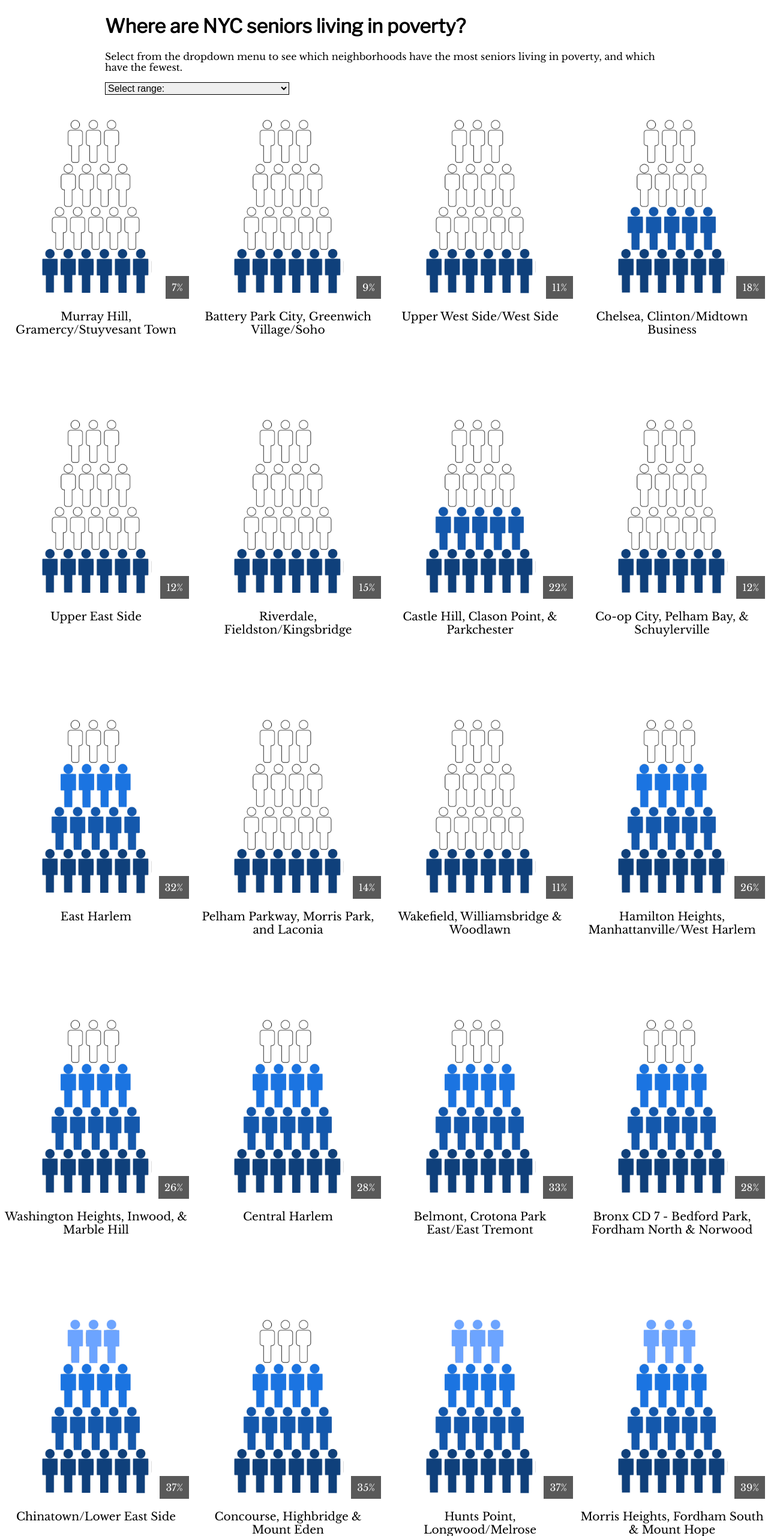
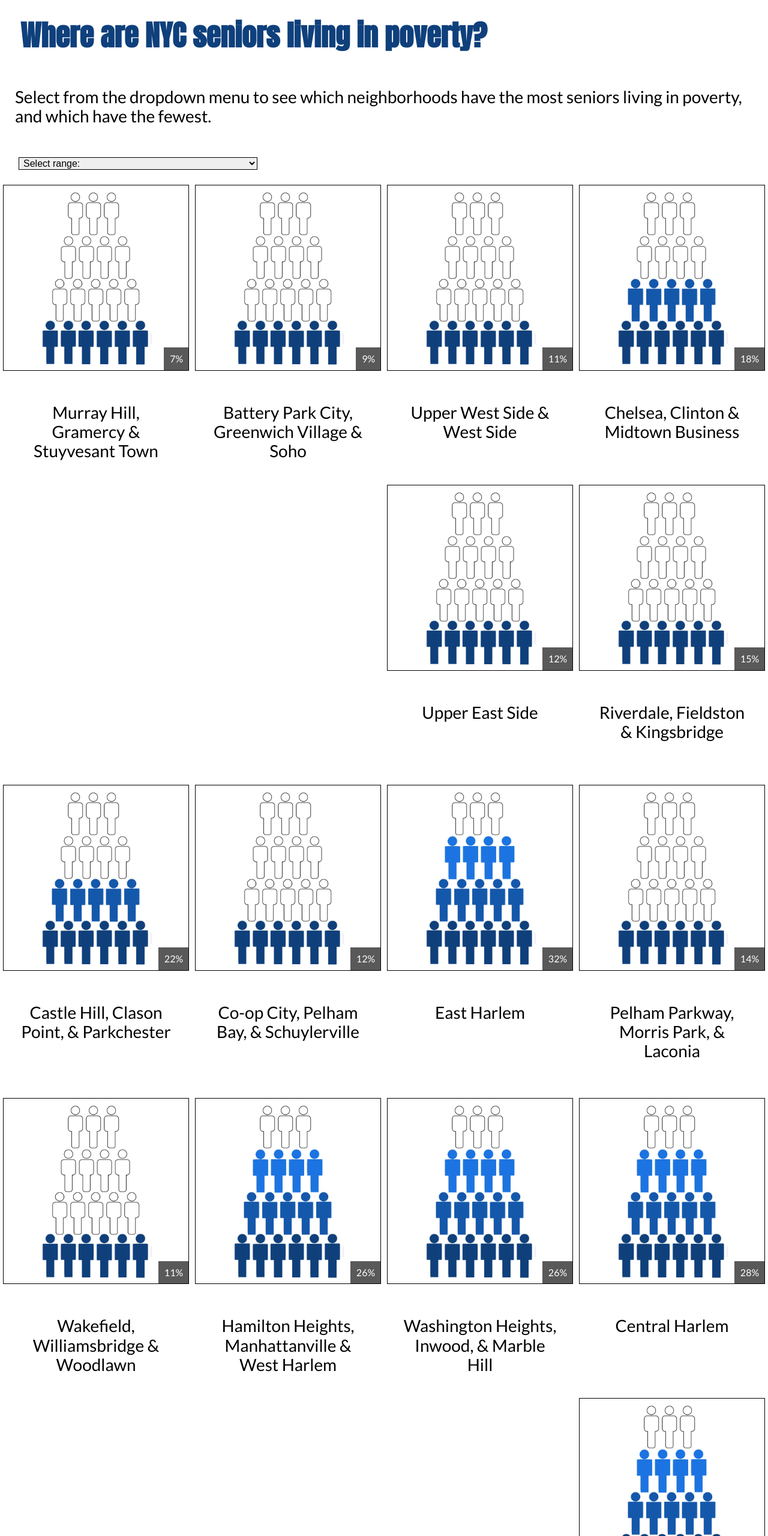
Before and after one commit to SharifPaget/top_filter, a plain HTML site: page index.html in a window 1280 px wide. Shown: the part 20-2580 px from the top of the page at 60% size. Drawn offline with nearby package versions, Linux system fonts and the light colour scheme.

Commit message:
finished styling

```diff
--- a/index.html
+++ b/index.html
@@ -16,7 +16,7 @@
     <link href="style.css" rel="stylesheet" />
 
     <link href="https://fonts.googleapis.com/css?family=Libre+Baskerville|Libre+Franklin" rel="stylesheet">
-
+    <link href="https://fonts.googleapis.com/css?family=Anton|Lato" rel="stylesheet">
 
 
     <!-- HTML5 Shim and Respond.js IE8 support of HTML5 elements and media queries -->
@@ -32,7 +32,8 @@
     <div class="container">
       <h1>Where are NYC seniors living in poverty?</h1>
       <p>Select from the dropdown menu to see which neighborhoods have the most seniors living in poverty, and which have the fewest.</p>
-      <div>
+      <div class="box">
+
         <select class="filter">
                     <option value="item">Select range:</option>
                     <option value="p15">5–15 percent</option>
@@ -47,7 +48,7 @@
         <img src="img/15.png" />
         <div class="percent">7%</div>
       </div>
-      <h3>Murray Hill, Gramercy/Stuyvesant Town</h3>
+      <h3>Murray Hill, Gramercy & Stuyvesant Town</h3>
     </div>
 
     <div class="item active p15">
@@ -55,7 +56,7 @@
         <img src="img/15.png" />
         <div class="percent">9%</div>
       </div>
-      <h3>Battery Park City, Greenwich Village/Soho</h3>
+      <h3>Battery Park City, Greenwich Village & Soho</h3>
     </div>
 
     <div class="item active p15">
@@ -63,7 +64,7 @@
         <img src="img/15.png" />
         <div class="percent">11%</div>
       </div>
-      <h3>Upper West Side/West Side</h3>
+      <h3>Upper West Side & West Side</h3>
     </div>
 
     <div class="item active p25">
@@ -71,7 +72,7 @@
         <img src="img/25.png" />
         <div class="percent">18%</div>
       </div>
-      <h3>Chelsea, Clinton/Midtown Business</h3>
+      <h3>Chelsea, Clinton & Midtown Business</h3>
     </div>
 
     <div class="item active p15">
@@ -87,7 +88,7 @@
         <img src="img/15.png" />
         <div class="percent">15%</div>
       </div>
-      <h3>Riverdale, Fieldston/Kingsbridge</h3>
+      <h3>Riverdale, Fieldston & Kingsbridge</h3>
     </div>
 
     <div class="item active p25">
@@ -120,7 +121,7 @@
         <img src="img/15.png" />
         <div class="percent">14%</div>
       </div>
-      <h3>Pelham Parkway, Morris Park, and Laconia</h3>
+      <h3>Pelham Parkway, Morris Park, & Laconia</h3>
     </div>
 
     <div class="item active p15">
@@ -137,7 +138,7 @@
         <img src="img/35.png" />
         <div class="percent">26%</div>
       </div>
-      <h3>Hamilton Heights, Manhattanville/West Harlem</h3>
+      <h3>Hamilton Heights, Manhattanville & West Harlem</h3>
     </div>
 
     <div class="item active p35">
@@ -163,7 +164,7 @@
         <img src="img/35.png" />
         <div class="percent">33%</div>
       </div>
-      <h3>Belmont, Crotona Park East/East Tremont</h3>
+      <h3>Belmont, Crotona Park East & East Tremont</h3>
     </div>
 
     <div class="item active p35">
@@ -171,7 +172,7 @@
         <img src="img/35.png" />
         <div class="percent">28%</div>
       </div>
-      <h3>Bronx CD 7 - Bedford Park, Fordham North & Norwood</h3>
+      <h3>Bedford Park, Fordham North & Norwood</h3>
     </div>
 
     <div class="item active over">
@@ -179,7 +180,7 @@
         <img src="img/over.png" />
         <div class="percent">37%</div>
       </div>
-      <h3>Chinatown/Lower East Side</h3>
+      <h3>Chinatown & Lower East Side</h3>
     </div>
 
 
@@ -198,7 +199,7 @@
         <img src="img/over.png" />
         <div class="percent">37%</div>
       </div>
-      <h3>Hunts Point, Longwood/Melrose</h3>
+      <h3>Hunts Point, Longwood & Melrose</h3>
     </div>
 
     <div class="item active over">
@@ -215,7 +216,7 @@
         <img src="img/25.png" />
         <div class="percent">17%</div>
       </div>
-      <h3>Astoria and Long Island City</h3>
+      <h3>Astoria & Long Island City</h3>
     </div>
 
     </div>
@@ -224,7 +225,7 @@
         <img src="img/15.png" />
         <div class="percent">10%</div>
       </div>
-      <h3>Sunnyside and Woodside</h3>
+      <h3>Sunnyside & Woodside</h3>
     </div>
 
     <div class="item active p25">
@@ -232,7 +233,7 @@
         <img src="img/25.png" />
         <div class="percent">20%</div>
       </div>
-      <h3>Jackson Heights and North Corona</h3>
+      <h3>Jackson Heights & North Corona</h3>
     </div>
 
     <div class="item active p25">
@@ -240,7 +241,7 @@
         <img src="img/25.png" />
         <div class="percent">24%</div>
       </div>
-      <h3>Elmhurst and South Corona</h3>
+      <h3>Elmhurst & South Corona</h3>
     </div>
 
     <div class="item active p15">
@@ -248,7 +249,7 @@
         <img src="img/15.png" />
         <div class="percent">10%</div>
       </div>
-      <h3>Ridgewood Glendale and Middle Village</h3>
+      <h3>Ridgewood Glendale & Middle Village</h3>
     </div>
 
     <div class="item active p25">
@@ -256,7 +257,7 @@
         <img src="img/25.png" />
         <div class="percent">17%</div>
       </div>
-      <h3>Flushing, Murray Hill and Whitestone</h3>
+      <h3>Flushing, Murray Hill & Whitestone</h3>
     </div>
 
     <div class="item active p15">
@@ -272,7 +273,7 @@
         <img src="img/15.png" />
         <div class="percent">14%</div>
       </div>
-      <h3>Richmond Hill and Woodhaven</h3>
+      <h3>Richmond Hill & Woodhaven</h3>
     </div>
 
     <div class="item active p25">
@@ -280,7 +281,7 @@
         <img src="img/25.png" />
         <div class="percent">17%</div>
       </div>
-      <h3>Forrest Hills and Rego Park</h3>
+      <h3>Forrest Hills & Rego Park</h3>
     </div>
 
     <div class="item active p15">
@@ -288,7 +289,7 @@
         <img src="img/15.png" />
         <div class="percent">13%</div>
       </div>
-      <h3>Howard Beach and Ozone Park</h3>
+      <h3>Howard Beach & Ozone Park</h3>
     </div>
 
     <div class="item active p15">
@@ -296,7 +297,7 @@
         <img src="img/15.png" />
         <div class="percent">9%</div>
       </div>
-      <h3>Bayside, Douglaston and Little Neck</h3>
+      <h3>Bayside, Douglaston & Little Neck</h3>
     </div>
 
     <div class="item active p15">
@@ -304,7 +305,7 @@
         <img src="img/15.png" />
         <div class="percent">12%</div>
       </div>
-      <h3>Jamaica, Hollis and St. Albans</h3>
+      <h3>Jamaica, Hollis & St. Albans</h3>
     </div>
 
     <div class="item active p15">
@@ -312,7 +313,7 @@
         <img src="img/15.png" />
         <div class="percent">8%</div>
       </div>
-      <h3>Queens Village, Cambria Heights and Rosedale</h3>
+      <h3>Queens Village, Cambria Heights & Rosedale</h3>
     </div>
 
     <div class="item active p25">
@@ -328,7 +329,7 @@
         <img src="img/15.png" />
         <div class="percent">15%</div>
       </div>
-      <h3>Port Richmond, Stapleton and Mariner's Harbor</h3>
+      <h3>Port Richmond, Stapleton & Mariner's Harbor</h3>
     </div>
 
     <div class="item active p15">
@@ -336,7 +337,7 @@
         <img src="img/15.png" />
         <div class="percent">13%</div>
       </div>
-      <h3>New Springville and South Beach</h3>
+      <h3>New Springville & South Beach</h3>
     </div>
 
     <div class="item active p15">
@@ -344,7 +345,7 @@
         <img src="img/15.png" />
         <div class="percent">11%</div>
       </div>
-      <h3>Tottenville, Great Kills and Annadale</h3>
+      <h3>Tottenville, Great Kills & Annadale</h3>
     </div>
 
     <div class="item active p35">
--- a/style.css
+++ b/style.css
@@ -19,28 +19,34 @@ You will find this is far easier than the opposite task of using CSS to cram you
 html, body {
   /* Sets default font-size to 16px, ensuring 1em = 16px; */
   font-size: 16px;
-  font-family: 'Libre Baskerville', serif;
+  font-family: 'Lato', sans-serif;
 }
 
 h1 {
-  font-family: 'Libre Franklin', sans-serif;
+  font-family: 'Anton', sans-serif;
+  text-align: left;
+  padding: 20px 50px 0px 34px;
+  font-size: 3em;
+  color: #0f407c;
 }
 
-h3 {
+h3, p {
+  font-family: 'Lato', sans-serif;
   font-weight: lighter;
-  text-align: center;
+  padding: 25px;
+  font-size: 1.75em;
 }
 
-.container {
+.container .h1 {
   max-width: 980px;
   margin: 0 auto;
-  padding: 25px;
+  padding: 50px;
 }
 
 .item {
   width: 50%;
   float: left;
-  min-height: 326px;
+  min-height: 500px;
   padding: 5px;
   text-align: center;
   display: none;
@@ -54,6 +60,9 @@ h3 {
 .item img {
   display: block;
   width: 100%;
+  border-style: solid;
+  border-width: 1px;
+  border-color: black;
 }
 
 .item .img {
@@ -70,36 +79,16 @@ h3 {
   color: #FFF;
 }
 
-/*.p25 {
-  border-style: solid;
-  border-width: 3px;
-  border-color: red;
-}
-
-.p35 {
-  border-style: solid;
-  border-width: 3px;
-  border-color: green;
-}
-
-.over {
-  border-style: solid;
-  border-width: 3px;
-  border-color: lime;
-}
-
-.p15 {
-  border-style: solid;
-  border-width: 3px;
-  border-color: purple;
-}
-  */
-
 select {
   display: block;
   width: 100%;
   border-width: 1px;
   border-color: black;
+  padding-left: 3px;
+}
+
+.box {
+  padding: 0px 44px 20px 31px;
 }
 
 /* Tablet/Desktop overrides */
```
